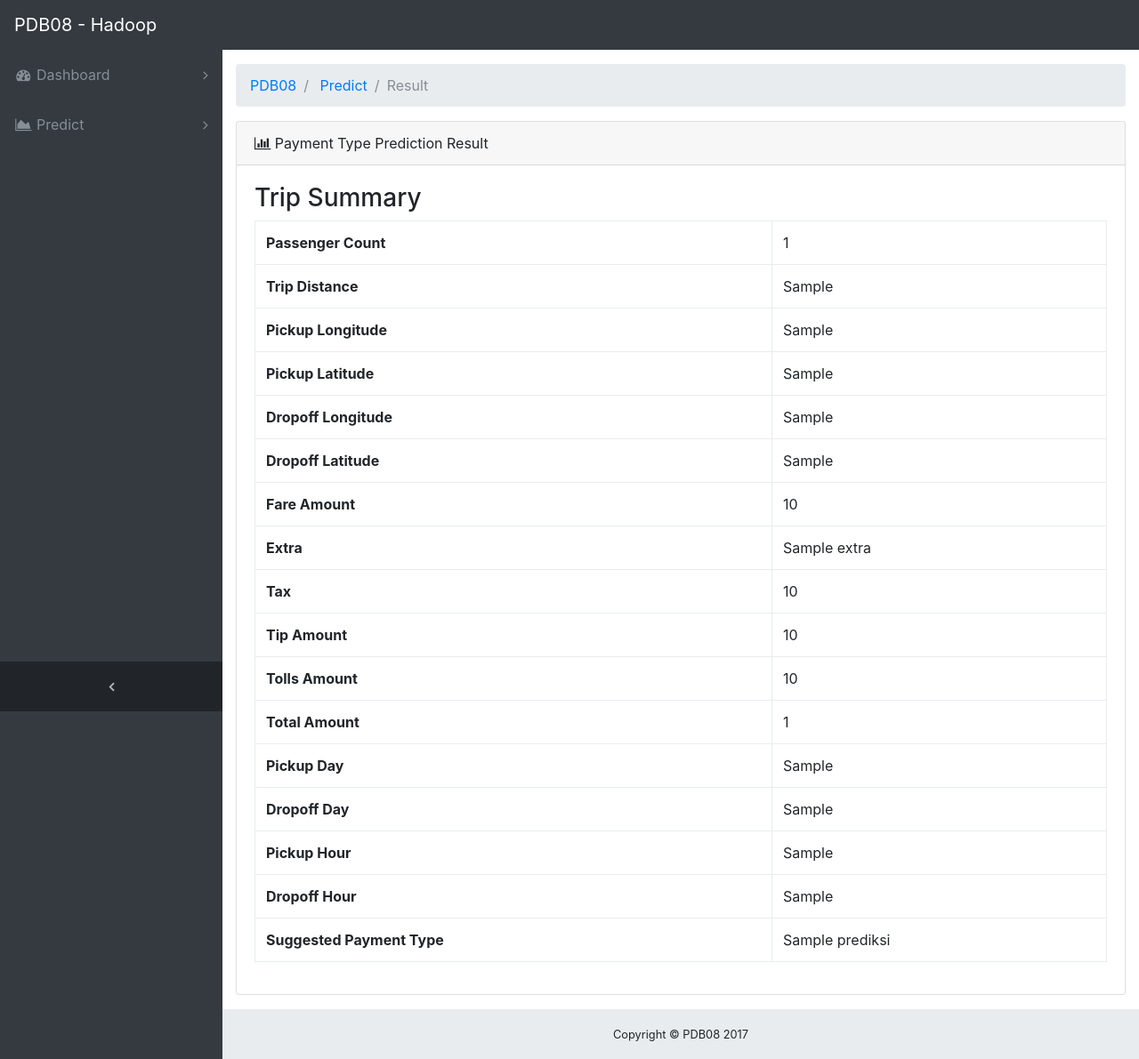
After one commit to fpzhafira/pdb08, a Flask app: template app/templates/prediction-2-result.html in a window 1280 px wide. The commit adds this page. Shown: the whole page at 89% size. Run offline with Flask 2, Linux system fonts and the light colour scheme; the template is opened without the code that fills it: most values are stand-ins (such as "Sample title", 1, 10 or a date in 2020); some libraries are stand-ins or nearby versions.

Commit message:
add complete prediction

```diff
--- a/app/templates/base.html
+++ b/app/templates/base.html
@@ -54,10 +54,10 @@
           </a>
           <ul class="sidenav-second-level collapse" id="collapsePredict">
             <li>
-              <a href="/predict">A</a>
+              <a href="/predict">Simple Prediction</a>
             </li>
             <li>
-              <a href="/predict2">B</a>
+              <a href="/predict2">Complete Prediction</a>
             </li>
           </ul>
         </li>
--- a/app/templates/predict-2.html
+++ b/app/templates/predict-2.html
@@ -14,7 +14,7 @@
             <div class="card-header">
               <i class="fa fa-bar-chart"></i> Payment Type Prediction </div>
             <div class="card-body">
-              <form role="form" action="/predict-result" method="POST" enctype="multipart/form-data">
+              <form role="form" action="/predict2-result" method="POST" enctype="multipart/form-data">
 
                 <div class="form-group">
                     <label for="passenger_count">Passenger Count</label>
--- /dev/null
+++ b/app/templates/prediction-2-result.html
@@ -0,0 +1,96 @@
+{% extends "base.html" %}
+{% block content %}
+      <ol class="breadcrumb">
+        <li class="breadcrumb-item">
+          <a href="#">PDB08</a>
+        </li>
+        <li class="breadcrumb-item">
+          <a href="#">Predict</a>
+        </li>
+        <li class="breadcrumb-item active">Result</li>
+      </ol>
+      <div class="row">
+        <div class="col-lg-12">
+        	<div class="card mb-3">
+            <div class="card-header">
+              <i class="fa fa-bar-chart"></i> Payment Type Prediction Result </div>
+            <div class="card-body">
+              <table class="table table-bordered" id="dataTable" width="100%" cellspacing="0">
+              	<h3>Trip Summary</h3>
+              <tbody>
+                <tr>
+                  <th>Passenger Count</th>
+                  <td>{{ passenger_count.passenger_count}}</td>
+                </tr>
+                <tr>
+                  <th>Trip Distance</th>
+                  <td>{{ trip_distance.trip_distance}}</td>
+                </tr>
+                <tr>
+                  <th>Pickup Longitude</th>
+                  <td>{{ pickup_longitude.pickup_longitude}}</td>
+                </tr>
+                <tr>
+                  <th>Pickup Latitude</th>
+                  <td>{{ pickup_latitude.pickup_latitude}}</td>
+                </tr>
+                <tr>
+                  <th>Dropoff Longitude</th>
+                  <td>{{ dropoff_longitude.dropoff_longitude}}</td>
+                </tr>
+                <tr>
+                  <th>Dropoff Latitude</th>
+                  <td>{{ dropoff_latitude.dropoff_latitude}}</td>
+                </tr>
+                <tr>
+                  <th>Fare Amount</th>
+                  <td>{{ fare_amount.fare_amount}}</td>
+                </tr>
+                <tr>
+                  <th>Extra</th>
+                  <td>{{ extra.extra}}</td>
+                </tr>
+                <tr>
+                  <th>Tax</th>
+                  <td>{{ mta_tax.mta_tax}}</td>
+                </tr>
+                <tr>
+                  <th>Tip Amount</th>
+                  <td>{{ tip_amount.tip_amount}}</td>
+                </tr>
+                <tr>
+                  <th>Tolls Amount</th>
+                  <td>{{ tolls_amount.tolls_amount}}</td>
+                </tr>
+                <tr>
+                  <th>Total Amount</th>
+                  <td>{{ total_amount.total_amount}}</td>
+                </tr>
+                <tr>
+                  <th>Pickup Day</th>
+                  <td>{{ pickup_day.pickup_day}}</td>
+                </tr>
+                <tr>
+                  <th>Dropoff Day</th>
+                  <td>{{ dropoff_day.dropoff_day}}</td>
+                </tr>
+                <tr>
+                  <th>Pickup Hour</th>
+                  <td>{{ pickup_hour.pickup_hour}}</td>
+                </tr>
+                <tr>
+                  <th>Dropoff Hour</th>
+                  <td>{{ dropoff_hour.dropoff_hour}}</td>
+                </tr>
+                <tr>
+                  <th>Suggested Payment Type</th>
+                  <td>{{ prediksi.prediksi}}</td>
+                </tr>
+              </tbody>
+            </table>
+                        </div>
+
+          </div>
+        </div>
+      </div>
+{% endblock %}
```
Also changed, not shown: app/views.py (+43 -0 lines), 2 other files.
